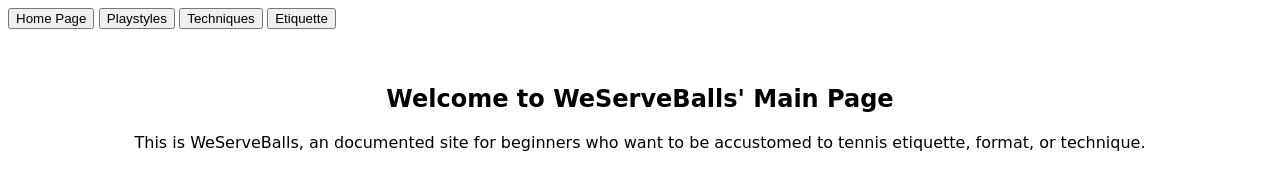
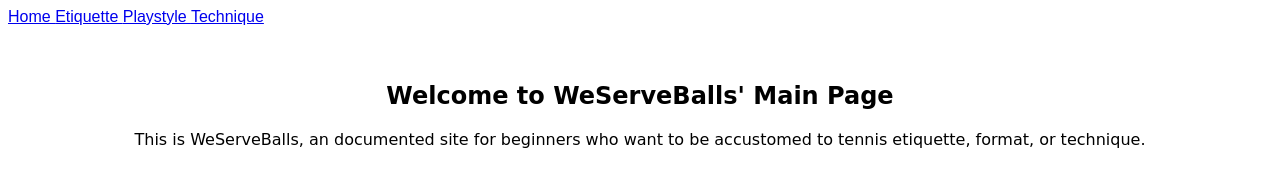
Before and after one commit to pikachuwu-fr/weserveballs.github.io, a plain HTML site: page index.html in a window 1280 px wide. Drawn offline with Linux system fonts and the light colour scheme.

Commit message:
Update index.html

```diff
--- a/index.html
+++ b/index.html
@@ -7,16 +7,36 @@
         <link href="style.css" rel="stylesheet" type="text/css" />
     </head>
 
+    <!-- <head>
+        <title> Home Page </title>
+    </head>
+
+    <head>
+        <title> Etiquette </title>
+    </head>
+
+    <head>
+        <title> Playstyle </title>
+    </head>
+
+    <head>
+        <title> Technique </title>
+    </head> -->
+
     <div id = "categories">
-        <button> Home Page </button>
-        <button> Playstyles </button>
-        <button> Techniques </button>
-        <button> Etiquette </button>
+        <nav>
+            <a href = "./index.html"> Home </a>
+            <a href = "./etiquette.html"> Etiquette </a>
+            <a href = "./playstyle.html"> Playstyle </a>
+            <a href = "./technique.html"> Technique </a>
+        </nav>
+
     </div>
 
     <br>
     <br>
 
+    <body>
         <div id = "mainpage">
             <h2> Welcome to WeServeBalls' Main Page </h2>
             <p>
@@ -24,6 +44,8 @@
                 who want to be accustomed to tennis etiquette, format, or technique.
             </p>
         </div>
+    </body>
+
 
     <meta http-equiv='cache-control' content='no-cache'>
     <meta http-equiv='expires' content='0'>
```
Lines whose indentation alone changed are shown as unchanged.
